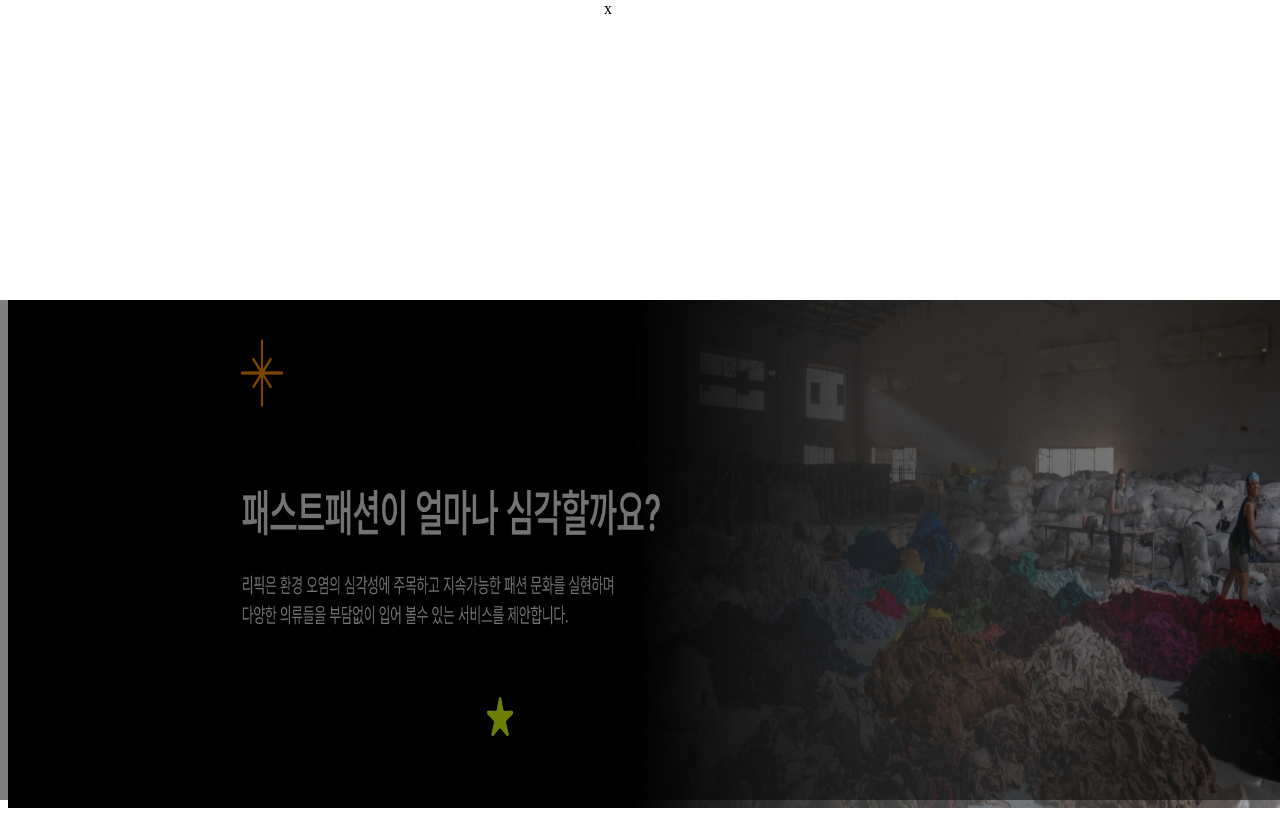
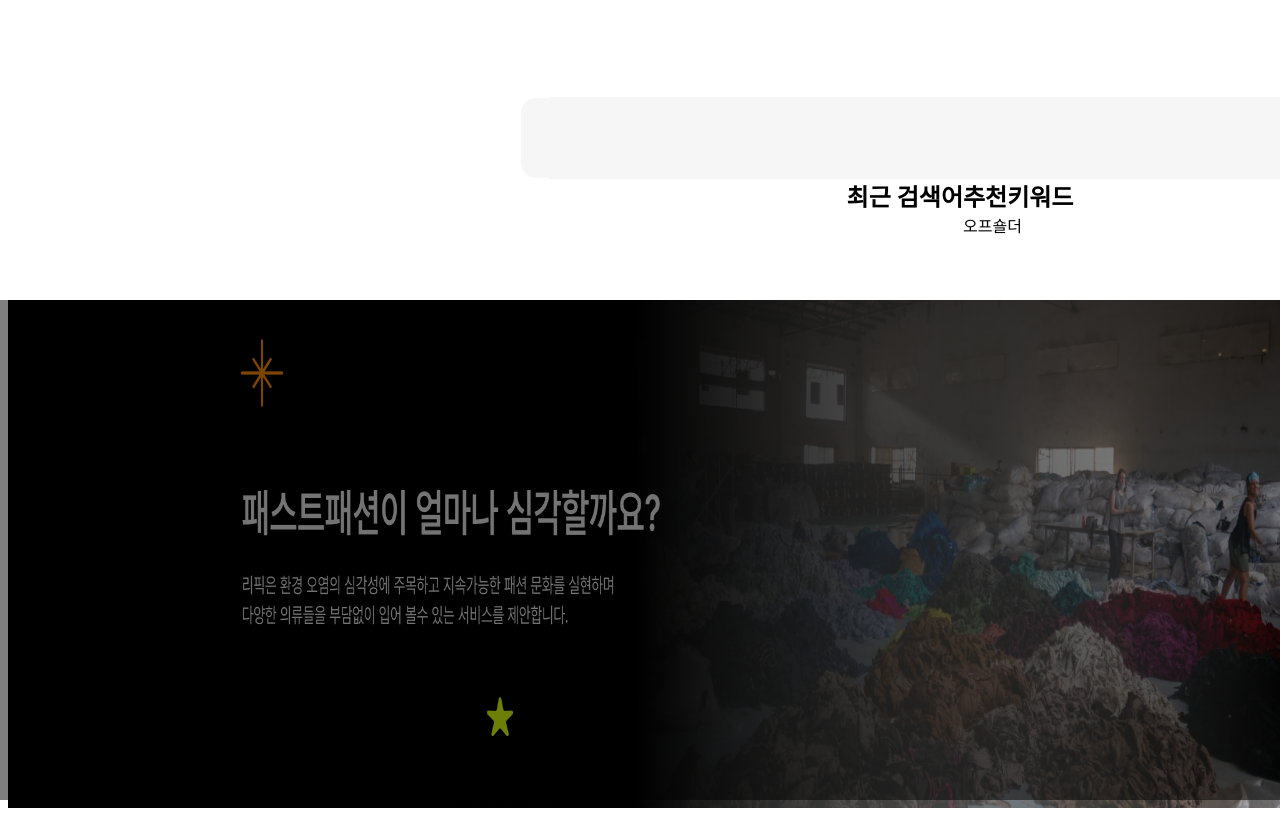
Before and after one commit to Repick-official/repick-front, a Next.js app: page /guide in a window 1280 px wide. Both pictures are taken after a click on the picture 992 px from the left and 91 px from the top of the page. Built offline with nearby package versions, Linux system fonts and the light colour scheme; a web font is replaced by a local one.

Commit message:
Style : 검색 창 생성

```diff
--- a/src/components/common/Search.tsx
+++ b/src/components/common/Search.tsx
@@ -1,13 +1,26 @@
 import React from 'react';
 import styled from 'styled-components';
+import X from '@/assets/images/x.svg';
+import search_dark from '@/assets/images/search_dark.svg';
 
 function SearchModal({ clickModal }: any) {
   return (
     <>
       <ModalBox onClick={clickModal}>
         <SearchModalContent onClick={(e: any) => e.stopPropagation()}>
+          <Remove onClick={clickModal} src={X.src}></Remove>
           <Content>
-            <div onClick={clickModal}>x</div>
+            <SearchWrapper>
+              <SearchBox />
+              <ButtonWrapper src={search_dark.src} />
+            </SearchWrapper>
+            <ContentWrapper>
+              <Current>최근 검색어</Current>
+              <Keywords>
+                <Key>추천키워드</Key>
+                <Word>오프숄더</Word>
+              </Keywords>
+            </ContentWrapper>
           </Content>
         </SearchModalContent>
       </ModalBox>
@@ -22,8 +35,8 @@ const ModalBox = styled.div`
   top: 0;
   left: 0;
   z-index: 10;
-  width: 100%;
-  height: 100%;
+  width: 1920px;
+  height: 100vh;
   background-color: rgba(0, 0, 0, 0.5);
   //display: flex;
   //justify-content: center;
@@ -31,18 +44,63 @@ const ModalBox = styled.div`
 `;
 
 const SearchModalContent = styled.div`
-  //padding: 1.5rem 3rem;
-  width: 1919px;
+  width: 1920px;
   height: 300px;
-  //border: 3px solid #000000;
-  //display: flex;
-  //flex-direction: column;
   background-color: var(--5, #fff);
-  //justify-content: center;
+  display: flex;
+  flex-direction: column;
+  align-items: center;
 `;
 const Content = styled.div`
   width: 1216px;
   display: flex;
   flex-direction: column;
   align-items: center;
+  justify-content: center;
 `;
+const Remove = styled.img`
+  width: 31px;
+  height: 31px;
+  margin-top: 67px;
+  margin-left: 1600px; //임시
+`;
+const SearchBox = styled.input`
+  width: 780px;
+  height: 80px;
+  border: none;
+  background: var(--unnamed, #f6f6f6);
+  font-size: 28px;
+  font-weight: 400;
+  outline: none;
+`;
+const ButtonWrapper = styled.img`
+  cursor: pointer;
+  width: 26px;
+  height: 26px;
+`;
+const SearchWrapper = styled.div`
+  display: flex;
+  align-items: center;
+  width: 850px;
+  height: 80px;
+  font-weight: 400;
+  border-radius: 15px;
+  //margin-right: 386px;
+  border: none;
+  background: var(--unnamed, #f6f6f6);
+  outline: none;
+  padding-left: 28px;
+`;
+const ContentWrapper = styled.div`
+  display: flex;
+`;
+const Current = styled.div`
+  font-size: 24px;
+  font-weight: 600;
+`;
+const Keywords = styled.div``;
+const Word = styled.div``;
+const Key = styled.div`
+  font-size: 24px;
+  font-weight: 600;
+`;
```
Also changed, not shown: src/assets/images/search_dark.svg (added), src/assets/images/x.svg (added).
